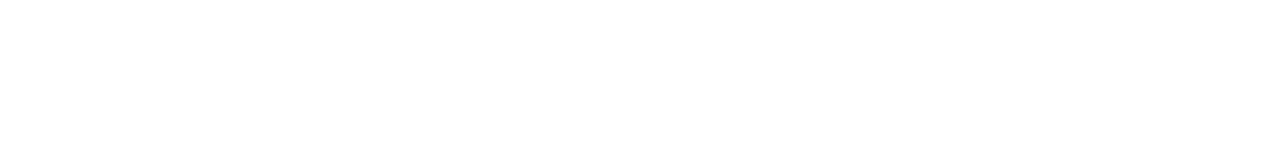
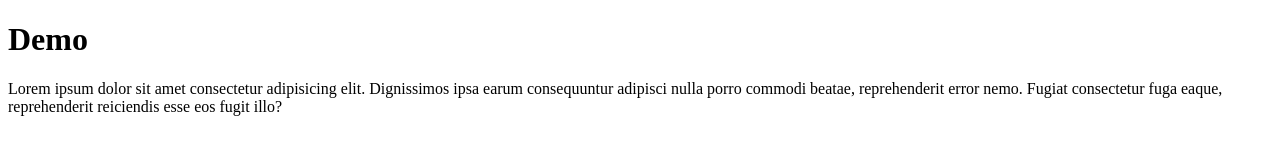
Before and after one commit to primusr/34565437-Reyes, a plain HTML site: page index.html in a window 1280 px wide. Drawn offline with Linux system fonts and the light colour scheme.

Commit message:
added heading

```diff
--- a/index.html
+++ b/index.html
@@ -7,6 +7,7 @@
     <title>Resume</title>
 </head>
 <body>
-
+    <h1>Demo</h1>
+    <p>Lorem ipsum dolor sit amet consectetur adipisicing elit. Dignissimos ipsa earum consequuntur adipisci nulla porro commodi beatae, reprehenderit error nemo. Fugiat consectetur fuga eaque, reprehenderit reiciendis esse eos fugit illo?</p>
 </body>
 </html>
```
Also changed, not shown: auto.js (added).
